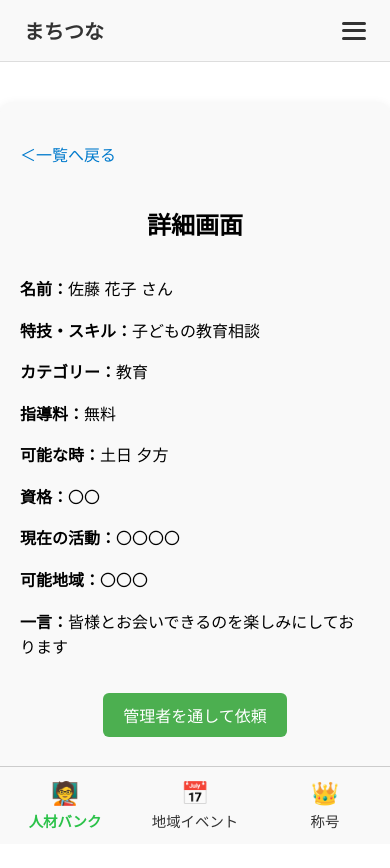
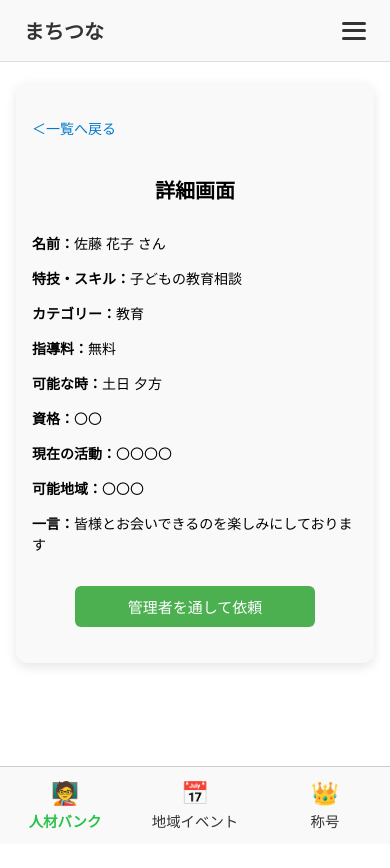
Before and after one commit to ashizawakazuki/machitsuna, a React (Create React App) app: page /talent-bank/1 in a window 390 px wide. Shown: the top 868 px of the page. After the commit the page ends 844 px from the top, so only its background shows below. Built offline with nearby package versions, Linux system fonts and the light colour scheme.

Commit message:
feat:詳細画面のレスポンシブ対応を実装

```diff
--- a/src/pages/styles/EventDetail.css
+++ b/src/pages/styles/EventDetail.css
@@ -39,3 +39,25 @@
   .back-link:hover {
     text-decoration: underline;
   }
+
+  @media (max-width: 768px) {
+    .event-detail {
+      margin: 20px 16px; /* 左右に余白を確保 */
+      padding: 16px;
+    }
+
+    .event-title {
+      font-size: 20px;
+      margin-bottom: 16px;
+    }
+
+    .event-detail p {
+      font-size: 14px;
+      line-height: 1.5;
+      margin-bottom: 10px;
+    }
+
+    .back-link {
+      font-size: 14px;
+    }
+  }
--- a/src/pages/styles/TalentDetail.css
+++ b/src/pages/styles/TalentDetail.css
@@ -55,3 +55,32 @@
   .talent-detail-wrapper {
     padding-bottom: 100px;
   }
+
+  @media (max-width: 768px) {
+    .talent-detail {
+      margin: 20px 16px; /* 横に余白を確保 */
+      padding: 16px;
+    }
+
+    .talent-detail h2 {
+      font-size: 20px;
+      margin-bottom: 16px;
+    }
+
+    .talent-detail p {
+      font-size: 14px;
+      line-height: 1.5;
+      margin-bottom: 10px;
+    }
+
+    .contact-button {
+      width: 100%;
+      max-width: 240px;
+      font-size: 15px;
+      padding: 10px;
+    }
+
+    .talent-detail a {
+      font-size: 14px;
+    }
+  }
```
